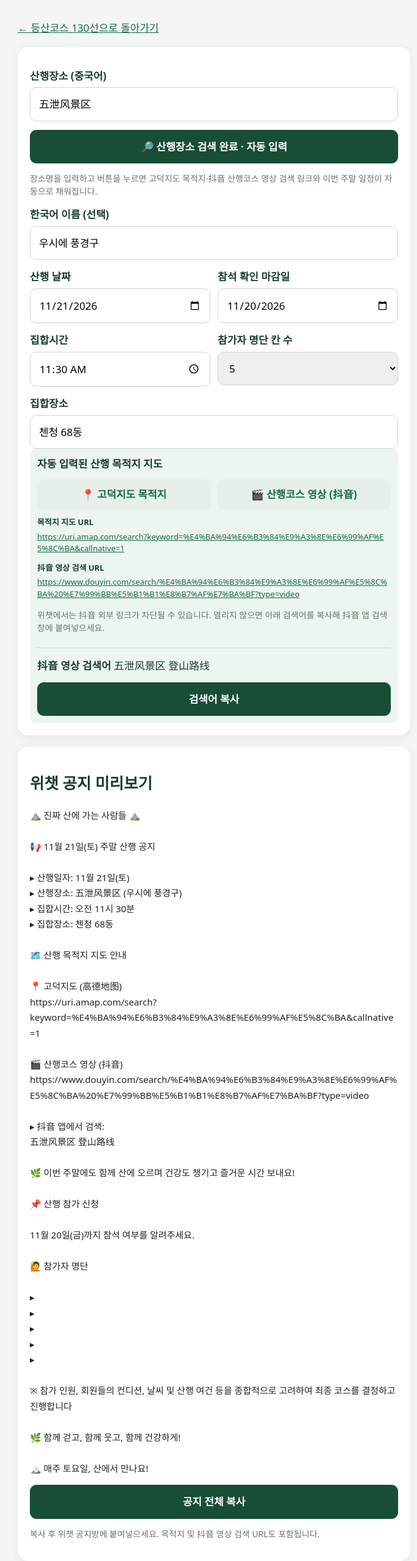
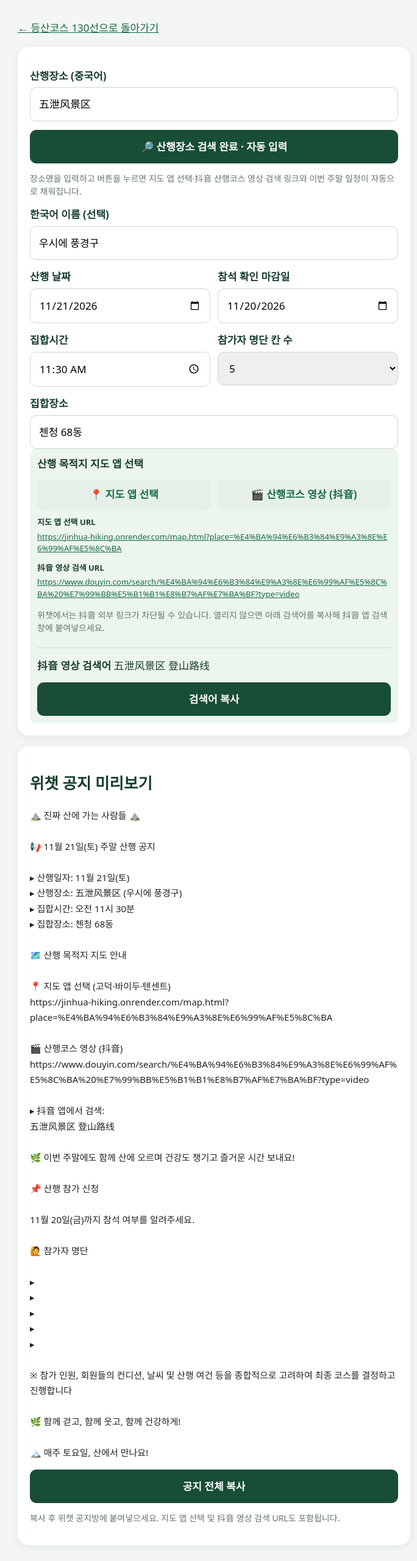
Before and after one commit to foryun74-web/-jinhua-hiking, a plain HTML site: page notice.html in a window 1280 px wide. Shown: the part 108-2668 px from the top of the page at 61% size, without its empty margins (289-973 px from the left). Drawn offline with Linux system fonts and the light colour scheme.

Commit message:
Add files via upload

```diff
--- a/notice.html
+++ b/notice.html
@@ -24,7 +24,7 @@ pre{white-space:pre-wrap;overflow-wrap:anywhere;font:15px/1.7 system-ui,sans-ser
 <label for="place">산행장소 (중국어)</label>
 <input id="place" value="五泄风景区" placeholder="예: 东白山 / 五泄风景区" autocomplete="off">
 <button id="search" type="button">🔎 산행장소 검색 완료 · 자동 입력</button>
-<p id="searchStatus" class="muted" aria-live="polite">장소명을 입력하고 버튼을 누르면 고덕지도 목적지·抖音 산행코스 영상 검색 링크와 이번 주말 일정이 자동으로 채워집니다.</p>
+<p id="searchStatus" class="muted" aria-live="polite">장소명을 입력하고 버튼을 누르면 지도 앱 선택·抖音 산행코스 영상 검색 링크와 이번 주말 일정이 자동으로 채워집니다.</p>
 <label for="ko">한국어 이름 (선택)</label><input id="ko" value="우시에 풍경구">
 <div class="row">
 <div><label for="date">산행 날짜</label><input id="date" type="date"></div>
@@ -34,13 +34,13 @@ pre{white-space:pre-wrap;overflow-wrap:anywhere;font:15px/1.7 system-ui,sans-ser
 <div><label for="count">참가자 명단 칸 수</label><select id="count"><option>5</option><option>6</option><option>8</option><option>10</option><option>15</option></select></div>
 </div>
 <label for="meeting">집합장소</label><input id="meeting" value="첸청 68동">
-<div class="notice"><strong>자동 입력된 산행 목적지 지도</strong>
-<div class="links"><a id="amap" target="_blank" rel="noopener noreferrer">📍 고덕지도 목적지</a><a id="route" target="_blank" rel="noopener noreferrer">🎬 산행코스 영상 (抖音)</a></div><div class="mapurls"><div><strong>목적지 지도 URL</strong><div><a id="amapUrl" target="_blank" rel="noopener noreferrer"></a></div></div><div><strong>抖音 영상 검색 URL</strong><div><a id="routeUrl" target="_blank" rel="noopener noreferrer"></a></div></div></div>
+<div class="notice"><strong>산행 목적지 지도 앱 선택</strong>
+<div class="links"><a id="amap" target="_blank" rel="noopener noreferrer">📍 지도 앱 선택</a><a id="route" target="_blank" rel="noopener noreferrer">🎬 산행코스 영상 (抖音)</a></div><div class="mapurls"><div><strong>지도 앱 선택 URL</strong><div><a id="amapUrl" target="_blank" rel="noopener noreferrer"></a></div></div><div><strong>抖音 영상 검색 URL</strong><div><a id="routeUrl" target="_blank" rel="noopener noreferrer"></a></div></div></div>
 <p class="muted">위챗에서는 抖音 외부 링크가 차단될 수 있습니다. 열리지 않으면 아래 검색어를 복사해 抖音 앱 검색창에 붙여넣으세요.</p><div class="video-search"><strong>抖音 영상 검색어</strong> <span id="videoKeyword"></span> <button id="copyKeyword" type="button">검색어 복사</button></div></div>
 </section>
 <section class="card" id="result"><h2>위챗 공지 미리보기</h2><pre id="preview"></pre>
 <button id="copy" type="button">공지 전체 복사</button>
-<p class="muted" id="status" aria-live="polite">복사 후 위챗 공지방에 붙여넣으세요. 목적지 및 抖音 영상 검색 URL도 포함됩니다.</p></section>
+<p class="muted" id="status" aria-live="polite">복사 후 위챗 공지방에 붙여넣으세요. 지도 앱 선택 및 抖音 영상 검색 URL도 포함됩니다.</p></section>
 </main>
 <script>
 const ids=['place','ko','date','deadline','time','count','meeting'];
@@ -50,7 +50,7 @@ const fmtDate=d=>[d.getFullYear(),String(d.getMonth()+1).padStart(2,'0'),String(
 function nextSaturday(){const d=new Date();d.setHours(12,0,0,0);d.setDate(d.getDate()+(6-d.getDay()+7)%7);return d;}
 function day(v){if(!v)return '미정';const d=new Date(v+'T12:00:00');return `${d.getMonth()+1}월 ${d.getDate()}일(${['일','월','화','수','목','금','토'][d.getDay()]})`;}
 function links(p){const q=encodeURIComponent(p.trim());return {
-a:'https://uri.amap.com/search?keyword='+q+'&callnative=1',
+a:'https://jinhua-hiking.onrender.com/map.html?place='+q,
 r:'https://www.douyin.com/search/'+encodeURIComponent(p.trim()+' 登山路线')+'?type=video'
 };}
 function update(){
@@ -71,7 +71,7 @@ function update(){
 
 🗺️ 산행 목적지 지도 안내
 
-📍 고덕지도 (高德地图)
+📍 지도 앱 선택 (고덕·바이두·텐센트)
 ${a}
 
 🎬 산행코스 영상 (抖音)
@@ -107,7 +107,7 @@ function autofill(){
  el('time').value='11:30';el('count').value='5';
  if(!el('meeting').value.trim())el('meeting').value='첸청 68동';
  update();
- el('searchStatus').textContent=`${p} 목적지 지도·抖音 영상 검색 링크와 산행 일정이 입력되었습니다. 지도 버튼에서 실제 위치를 확인해 주세요.`;
+ el('searchStatus').textContent=`${p} 지도 앱 선택·抖音 영상 검색 링크와 산행 일정이 입력되었습니다. 지도 버튼에서 실제 위치를 확인해 주세요.`;
  el('result').scrollIntoView({behavior:'smooth',block:'start'});
 }
 try{const saved=JSON.parse(localStorage.getItem('hikingNoticeDraft')||'null');if(saved)ids.forEach(id=>{if(saved[id]!=null)el(id).value=saved[id];});}catch(e){}
```
Also changed, not shown: map.html (+1 -1 lines).
